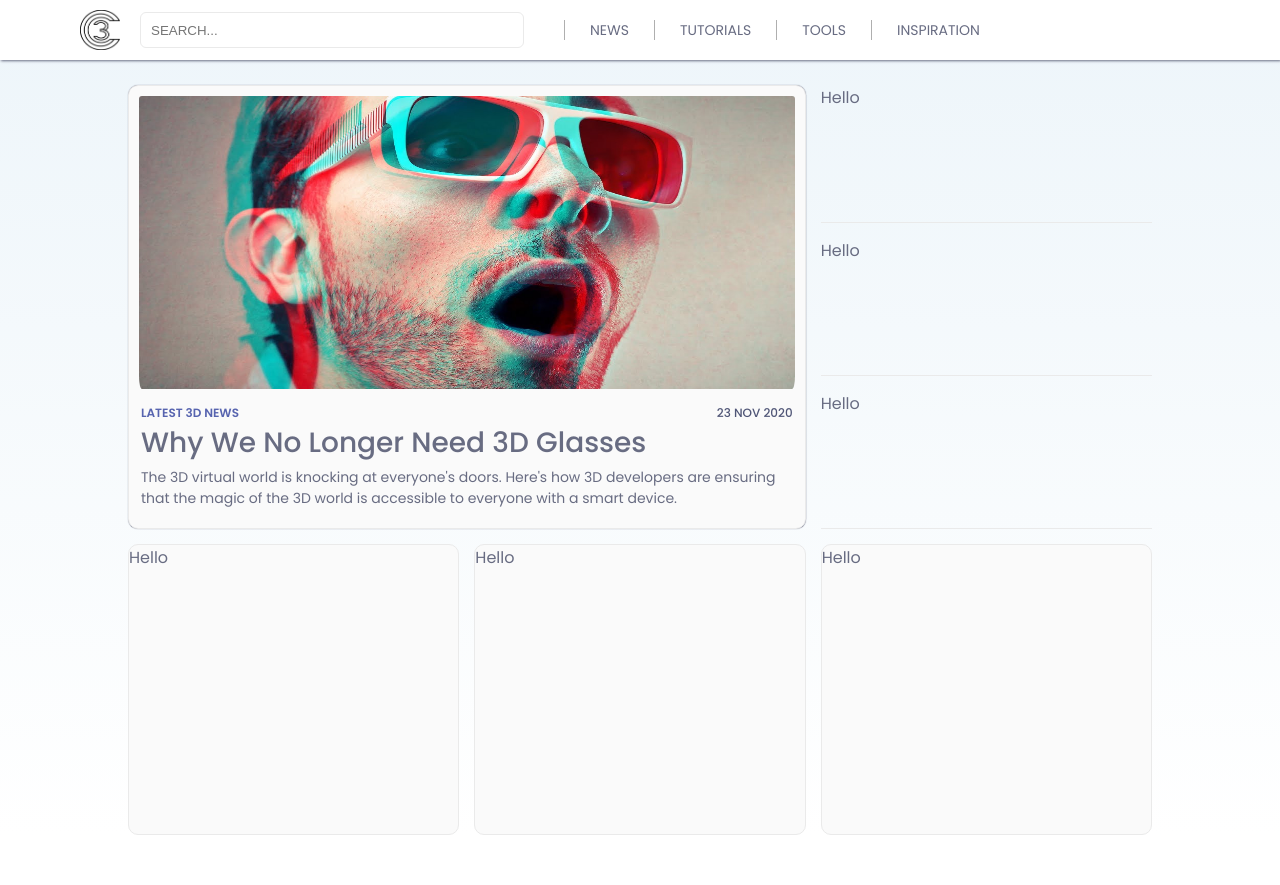
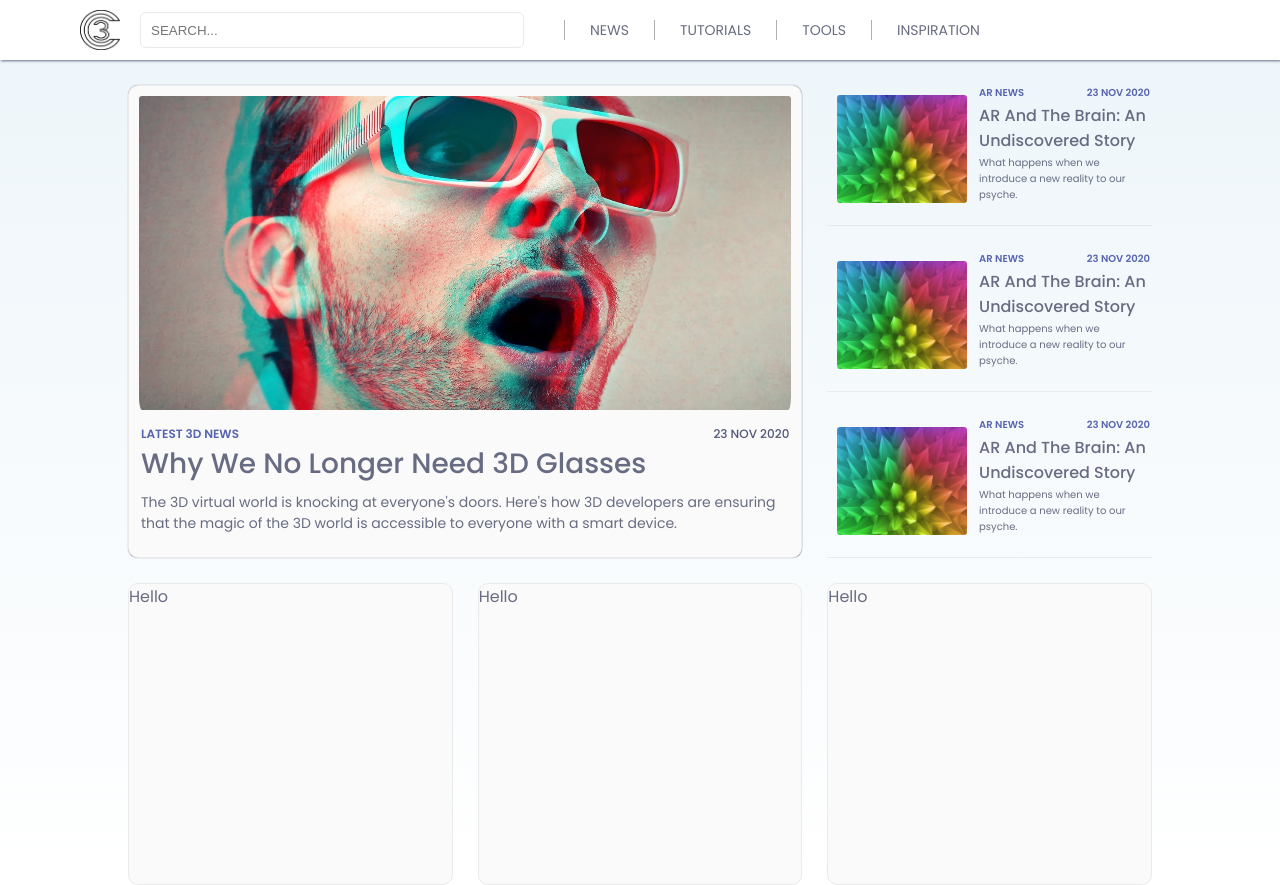
Before and after one commit to aprillialee/3-c, a Next.js app: page / in a window 1280 px wide. Before the commit the page ends 835 px from the top, so only its background shows below. Built offline with nearby package versions, Linux system fonts and the light colour scheme.

Commit message:
added side card and responsive

```diff
--- /dev/null
+++ b/components/homepage/home-cards/SideCard.js
@@ -0,0 +1,79 @@
+import styled from "styled-components";
+
+function SideCard() {
+  return(
+    <SideCardStyled>
+      <ImageContainer>
+        <img src="./3dside.jpg"/>
+      </ImageContainer>
+      <Category>
+        AR NEWS
+      </Category>
+      <Date>
+        23 NOV 2020
+      </Date>
+      <Title>
+        AR And The Brain: An Undiscovered Story
+      </Title>
+      <Subtitle>
+        What happens when we introduce a new reality to our psyche.
+      </Subtitle>
+    </SideCardStyled>
+  )
+};
+
+const SideCardStyled = styled.div`
+width: 100%;
+height: 100%;
+display: grid;
+display: grid;
+grid-template-columns: repeat(2, 0.7fr) repeat(2, 0.8fr) 0;
+grid-template-rows: 0.2fr repeat(2, 0.5fr) 0 ;
+grid-column-gap: 2px;
+grid-row-gap: 2px;
+padding-bottom: 10px;
+`
+
+const ImageContainer = styled.div`
+width: 100%;
+height: 100%;
+grid-area: 1 / 1 / 4 / 3;
+
+img {
+  width: 100%;
+  height: 100%;
+  border-radius: 13px;
+  padding: 10px;
+}
+`
+
+const Category = styled.div`
+grid-area: 1 / 3 / 2 / 4;
+color: #5764AF;
+font-size: 10px;
+font-weight: 600;
+align-self: end;
+`
+
+const Date = styled.div`
+grid-area: 1 / 4 / 2 / 5;
+color: #5764AF;
+font-size: 10px;
+font-weight: 600;
+align-self: end;
+justify-self: end;
+`
+
+const Title = styled.div`
+grid-area: 2 / 3 / 3 / 5;
+font-size: 16px;
+font-weight: 500;
+`
+
+const Subtitle = styled.div`
+grid-area: 3 / 3 / 4 / 5;
+font-size: 10px;
+padding-bottom: 10px;
+`
+
+export default SideCard;
--- a/components/homepage/layout/HomeLayout.js
+++ b/components/homepage/layout/HomeLayout.js
@@ -1,6 +1,7 @@
 import styled from "styled-components"
 
 import HeadlineCard from "../home-cards/HeadlineCard"
+import SideCard from "../home-cards/SideCard"
 
 function HomeLayout() {
   return(
@@ -8,9 +9,15 @@ function HomeLayout() {
     <Item1>
       <HeadlineCard/>
     </Item1>
-    <Item2>Hello</Item2>
-    <Item3>Hello</Item3>
-    <Item4>Hello</Item4>
+    <Item2>
+      <SideCard/>
+    </Item2>
+    <Item3>
+      <SideCard/>
+    </Item3>
+    <Item4>
+      <SideCard/>
+    </Item4>
     <Item5>Hello</Item5>
     <Item6>Hello</Item6>
     <Item7>Hello</Item7>
@@ -20,14 +27,14 @@ function HomeLayout() {
 
 const HomeLayoutStyled = styled.div`
 width: 80%;
-height: 750px;
+height: 100vh;
 margin: auto;
 margin-top: 25px;
 display: grid;
   grid-template-columns: repeat(6, 1fr);
   grid-template-rows: repeat(5, 1fr);
-  grid-column-gap: 15px;
-  grid-row-gap: 15px;
+  grid-column-gap: 25px;
+  grid-row-gap: 25px;
 
 @media (max-width: 768px) {
   display: flex;
@@ -43,7 +50,7 @@ background: #FAFAFA;
 border-radius: 10px;
 grid-area: 1 / 1 / 4 / 5;
 @media (max-width: 768px) {
-  height: 250px;
+
 }
 `
 
```
Also changed, not shown: public/3dside.jpg (added).
